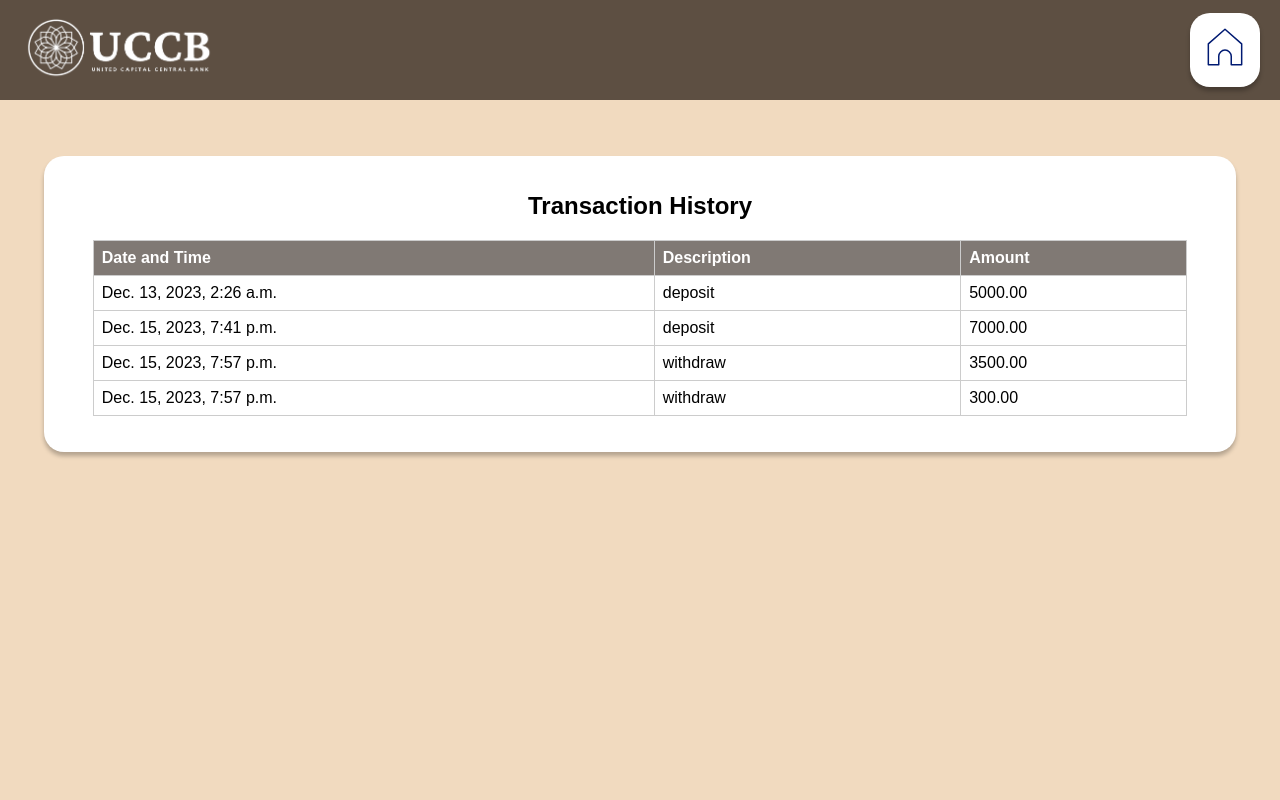
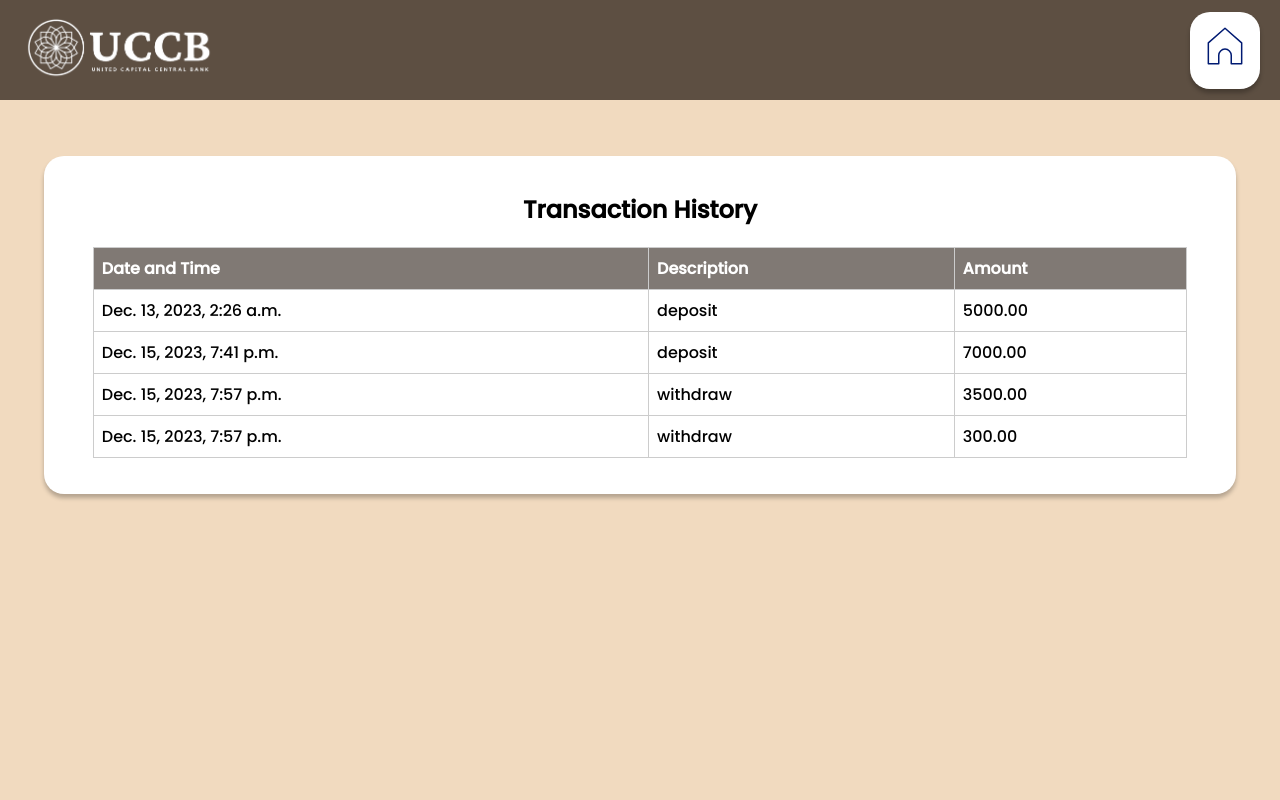
Before and after one commit to gauthamcsudheer/Bank-Management-System, a Django app: page /banking/transaction-history/21/ in a window 1280 px wide; the page is wider, and only the part inside the window is pictured. Run offline with Django 4.2, Linux system fonts and the light colour scheme; data comes from the database, SQL or seed files in the repository.

Commit message:
Transaction history updated

```diff
--- a/banking/templates/transaction_history.html
+++ b/banking/templates/transaction_history.html
@@ -5,6 +5,10 @@
     <meta charset="UTF-8">
     <meta name="viewport" content="width=device-width, initial-scale=1.0">
     <title>{{ customer.name }}'s Transaction History - FGHK Bank</title>
+
+    <link rel="preconnect" href="https://fonts.googleapis.com">
+    <link rel="preconnect" href="https://fonts.gstatic.com" crossorigin>
+    <link href="https://fonts.googleapis.com/css2?family=Poppins:wght@500&display=swap" rel="stylesheet">
 
     {% load static %}
 
@@ -17,7 +21,7 @@
         }
 
         body {
-            font-family: 'Arial', sans-serif;
+            font-family: 'Poppins', sans-serif;
             margin: 0;
             background-color: var(--bg-color);
             display: flex;
```
